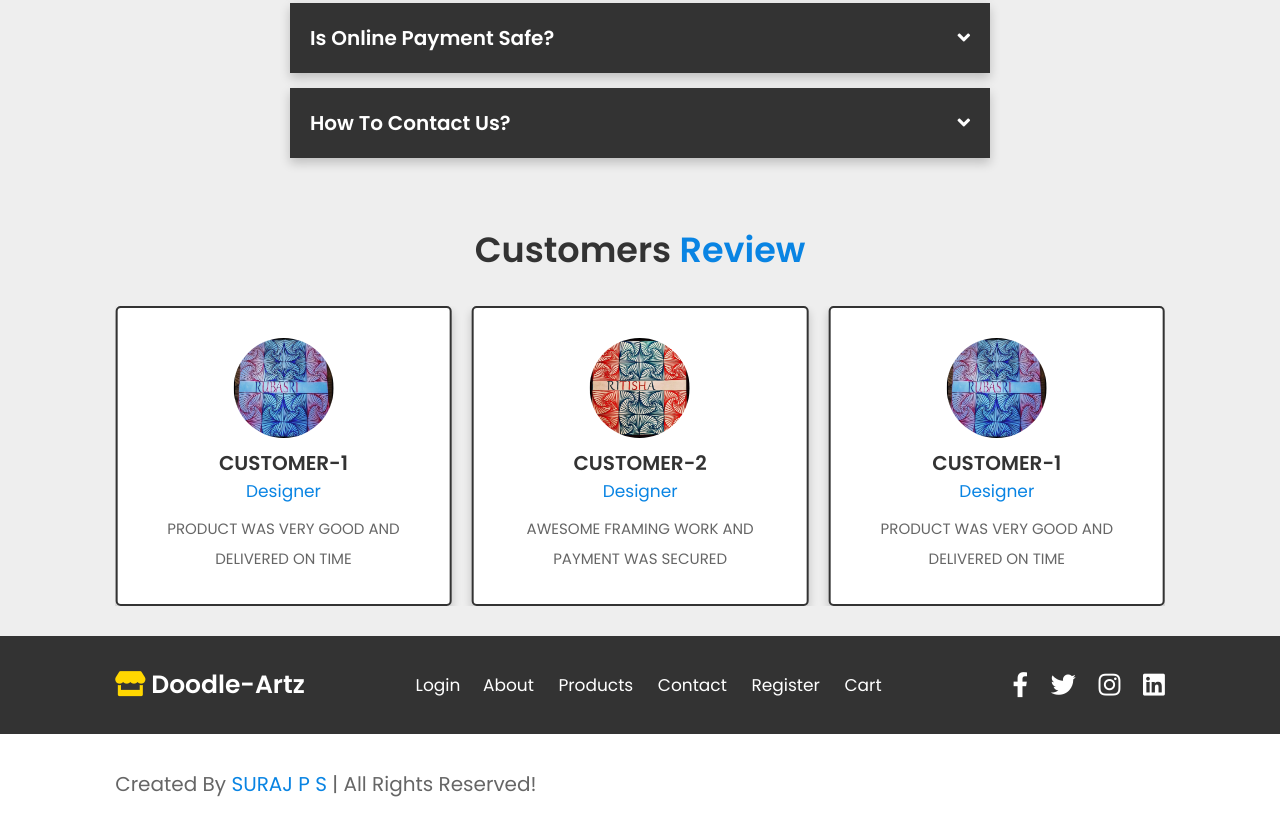
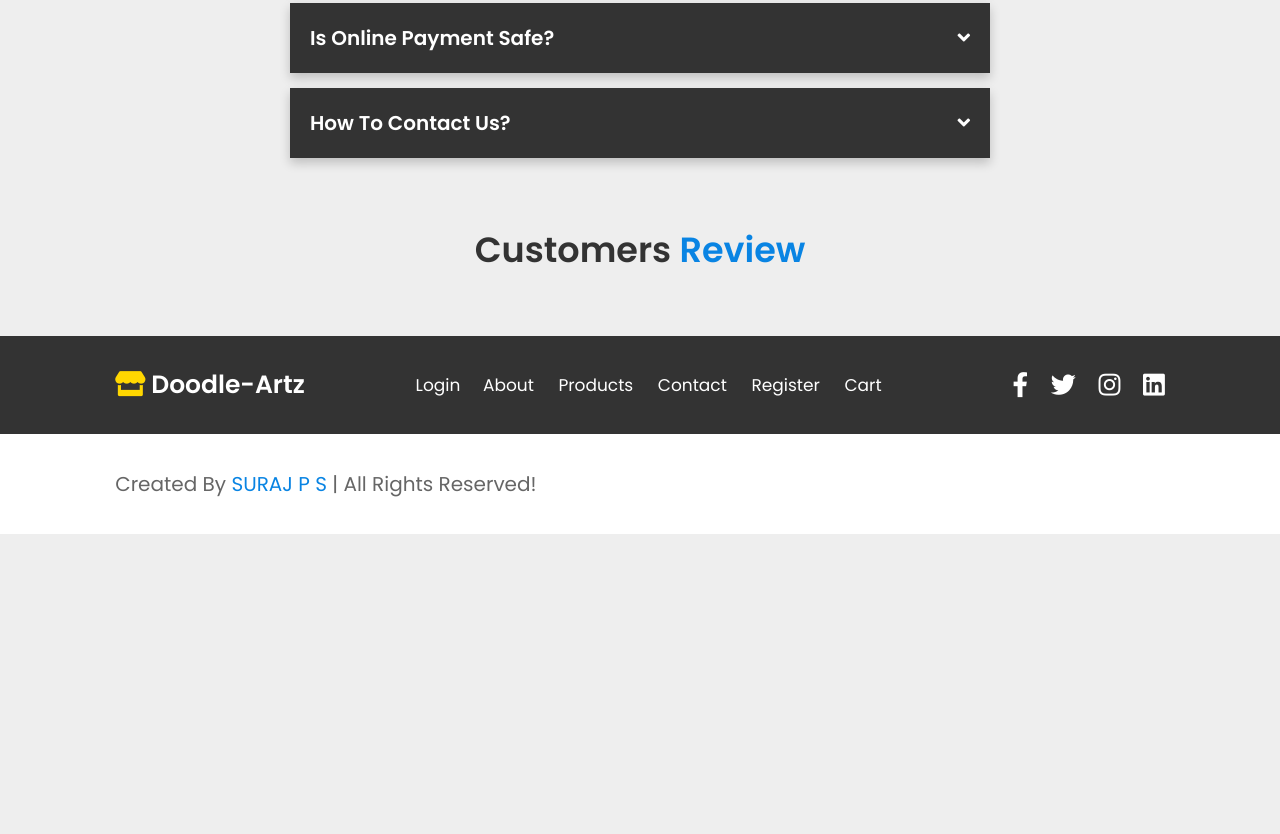
Before and after one commit to suraj762002/hcl, a plain HTML site: page about.html in a window 1280 px wide. Shown: the part 816-1650 px from the top of the page. After the commit the page ends 1350 px from the top, so only its background shows below. Drawn offline with nearby package versions, Linux system fonts and the light colour scheme.

Commit message:
Update about.html

```diff
--- a/about.html
+++ b/about.html
@@ -159,21 +159,7 @@
 
         <div class="swiper-wrapper">
 
-            <div class="swiper-slide slide">
-                <img src="MULTI-1.png" alt="">
-                <h3>CUSTOMER-1</h3>
-                <span>designer</span>
-                <p>PRODUCT WAS VERY GOOD AND DELIVERED ON TIME</p>
-            </div>
 
-
-
-            <div class="swiper-slide slide">
-                <img src="MULTI-2.png" alt="">
-                <h3>CUSTOMER-2</h3>
-                <span>designer</span>
-                <p>AWESOME FRAMING WORK AND PAYMENT WAS SECURED</p>
-            </div>
 
 
         </div>
```
